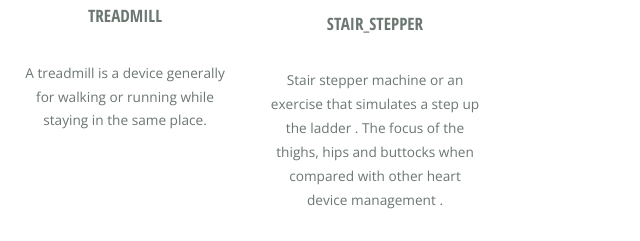
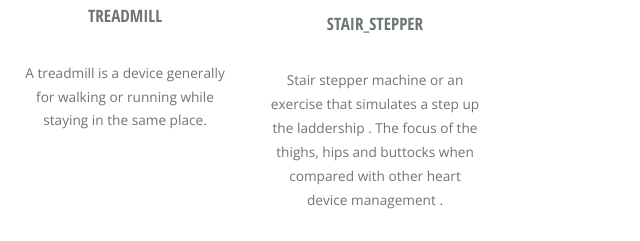
Before and after one commit to 5810121058-Suwannee/webproject1, a plain HTML site: page index.html in a window 1280 px wide. Shown: the part 529-770 px from the top of the page, 640-1280 px from the left. Drawn offline with nearby package versions, Linux system fonts and the light colour scheme.

Commit message:
Update index.html
edit text Row 120 is 111

```diff
--- a/index.html
+++ b/index.html
@@ -117,7 +117,7 @@
 													  <h3>Stair_Stepper<br>
 												      <br>
 													  </h3>
-													  <p>  Stair stepper machine or an exercise that simulates a step up the ladder . The focus of the thighs, hips and buttocks when compared with other heart device management .</p>
+													  <p>  Stair stepper machine or an exercise that simulates a step up the laddership . The focus of the thighs, hips and buttocks when compared with other heart device management .</p>
 													</section>
 												<!-- /Feature -->
 										  </div>
```
